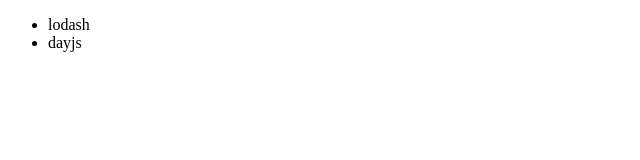
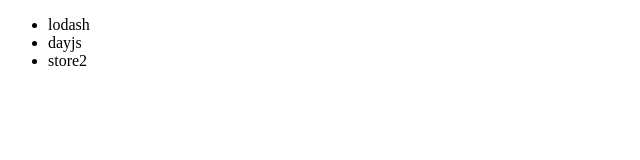
Before and after one commit to youngjuning/playground, a plain HTML site: page index.html in a window 1280 px wide. Shown: the full height of the page, 0-640 px from the left. Drawn offline with nearby package versions, Linux system fonts and the light colour scheme.

Commit message:
Add store2 library to the list of dependencies in index.html

```diff
--- a/index.html
+++ b/index.html
@@ -9,6 +9,7 @@
   <ul>
     <li>lodash</li>
     <li>dayjs</li>
+    <li>store2</li>
   </ul>
   <script src="https://cdnjs.cloudflare.com/ajax/libs/lodash.js/4.17.21/lodash.min.js" integrity="sha512-WFN04846sdKMIP5LKNphMaWzU7YpMyCU245etK3g/2ARYbPK9Ub18eG+ljU96qKRCWh+quCY7yefSmlkQw1ANQ==" crossorigin="anonymous" referrerpolicy="no-referrer"></script>
   <script src="https://cdnjs.cloudflare.com/ajax/libs/dayjs/1.11.18/dayjs.min.js" integrity="sha512-FwNWaxyfy2XlEINoSnZh1JQ5TRRtGow0D6XcmAWmYCRgvqOUTnzCxPc9uF35u5ZEpirk1uhlPVA19tflhvnW1g==" crossorigin="anonymous" referrerpolicy="no-referrer"></script>
```
